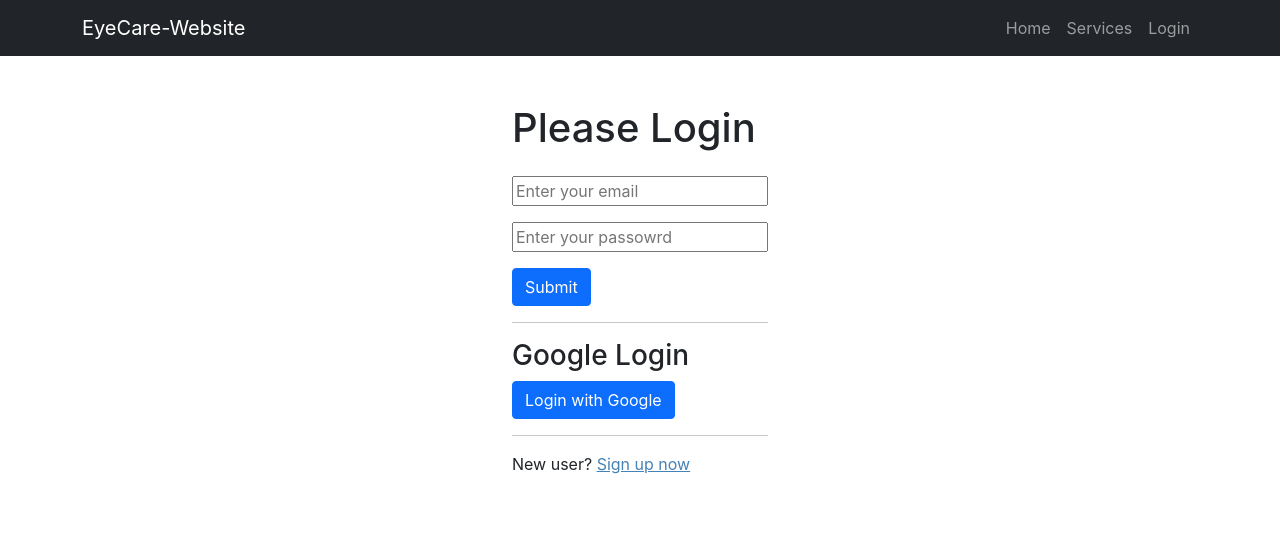
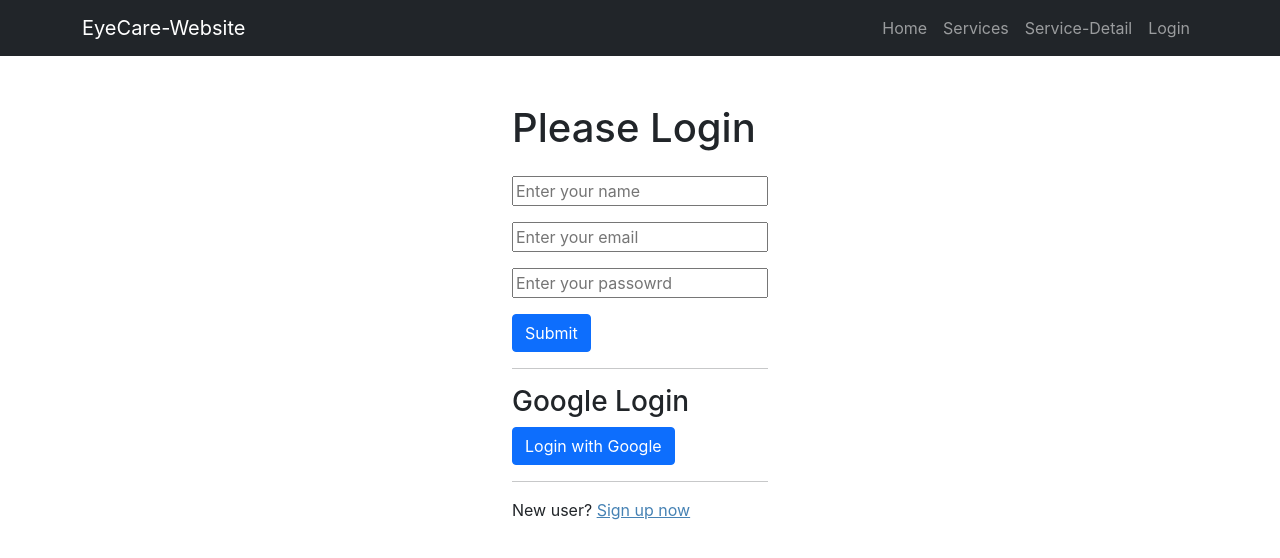
Before and after one commit to tr-folio/eyecare-website, a React (Create React App) app: page /login in a window 1280 px wide. Shown: the top 558 px of the page. Built offline with nearby package versions, Linux system fonts and the light colour scheme; no server answers.

Commit message:
many bug solved

```diff
--- a/src/App.js
+++ b/src/App.js
@@ -8,16 +8,22 @@ import Header from './Components/Header/Header';
 import Home from './Components/Home/Home';
 import Login from './Components/Login/Login';
 import NotFound from './Components/NotFound/NotFound';
+import ServiceDetail from './Components/ServiceDetail/ServiceDetail';
 import Signup from './Components/Signup/Signup';
+import AuthProvider from './Context/AuthProvider';
 
 function App() {
   return (
     <>
+      <AuthProvider>
         <Router>
           <Header></Header>
           <Switch>
             <Route path="/home">
               <Home></Home>
+            </Route>
+            <Route path="/serviceDetail">
+              <ServiceDetail></ServiceDetail>
             </Route>
             <Route path="/login">
               <Login></Login>
@@ -33,6 +39,7 @@ function App() {
             </Route>
           </Switch>
         </Router>
+      </AuthProvider>
     </>
   );
 }
--- a/src/Components/Header/Header.js
+++ b/src/Components/Header/Header.js
@@ -1,10 +1,10 @@
 import React from "react";
 import { Container, Nav, Navbar } from "react-bootstrap";
 import { HashLink } from "react-router-hash-link";
-import useFirebase from "../../Hooks/useFirebase";
+import useAuth from "../../Hooks/useAuth";
 
 const Header = () => {
-    const {user, logout} = useFirebase();
+    const {user, logout} = useAuth();
     return (
         <Navbar collapseOnSelect expand="lg" bg="dark" variant="dark">
             <Container>
@@ -14,6 +14,7 @@ const Header = () => {
                     <Nav>
                         <Nav.Link as={HashLink} to="/home">Home</Nav.Link>
                         <Nav.Link as={HashLink} to="/home#services">Services</Nav.Link>
+                        <Nav.Link as={HashLink} to="/serviceDetail">Service-Detail</Nav.Link>
                         {user.email && <button class="btn btn-primary" onClick={logout}>Logout {user.displayName}</button>}
                         {user.email || <Nav.Link as={HashLink} to="/login">Login</Nav.Link>}
                     </Nav>
--- a/src/Components/Login/Login.js
+++ b/src/Components/Login/Login.js
@@ -1,18 +1,19 @@
 import React from "react";
 import { Link } from "react-router-dom";
-import useFirebase from "../../Hooks/useFirebase";
+import useAuth from "../../Hooks/useAuth";
 import './Login.css';
 
 const Login = () => {
-    const { signInUsingGoogle } = useFirebase();
+    const { signInUsingGoogle } = useAuth();
     return (
         <div className="login-container d-flex justify-content-center">
             <div className="pt-5">
                 <h1 className="pb-3">Please Login</h1>
                 <div>
                     <form>
-                        <p><input type="email" placeholder="Enter your email"/></p>
-                        <p><input type="password" placeholder="Enter your passowrd"/></p>
+                        <p><input type="text" placeholder="Enter your name" required/></p>
+                        <p><input type="email" placeholder="Enter your email" required/></p>
+                        <p><input type="password" placeholder="Enter your passowrd" required/></p>
                         <p><input type="submit" value="Submit" className="btn btn-primary"/></p>
                     </form>
                 </div>
--- /dev/null
+++ b/src/Components/ServiceDetail/ServiceDetail.js
@@ -0,0 +1,11 @@
+import React from "react";
+
+const ServiceDetail = () => {
+    return (
+        <div>
+            <h1>This is service detail.</h1>
+        </div>
+    );
+}
+
+export default ServiceDetail;
--- /dev/null
+++ b/src/Context/AuthProvider.js
@@ -0,0 +1,15 @@
+import React, { createContext } from "react";
+import useFirebase from "../Hooks/useFirebase";
+
+export const AuthContext = createContext();
+
+const AuthProvider = ({children}) => {
+    const allContext = useFirebase();
+    return (
+        <AuthContext.Provider value={allContext}>
+            {children}
+        </AuthContext.Provider>
+    );
+}
+
+export default AuthProvider;
--- a/src/Context/FakeServiceProvider.js
+++ /dev/null
@@ -1,5 +0,0 @@
-import React from "react";
-
-const FakeServiceProvider = () => {
-
-}
--- /dev/null
+++ b/src/Hooks/useAuth.js
@@ -0,0 +1,8 @@
+import { useContext } from "react"
+import { AuthContext } from "../Context/AuthProvider"
+
+const useAuth = () => {
+    return useContext(AuthContext)
+}
+
+export default useAuth;
```
Lines whose indentation alone changed are shown as unchanged.
